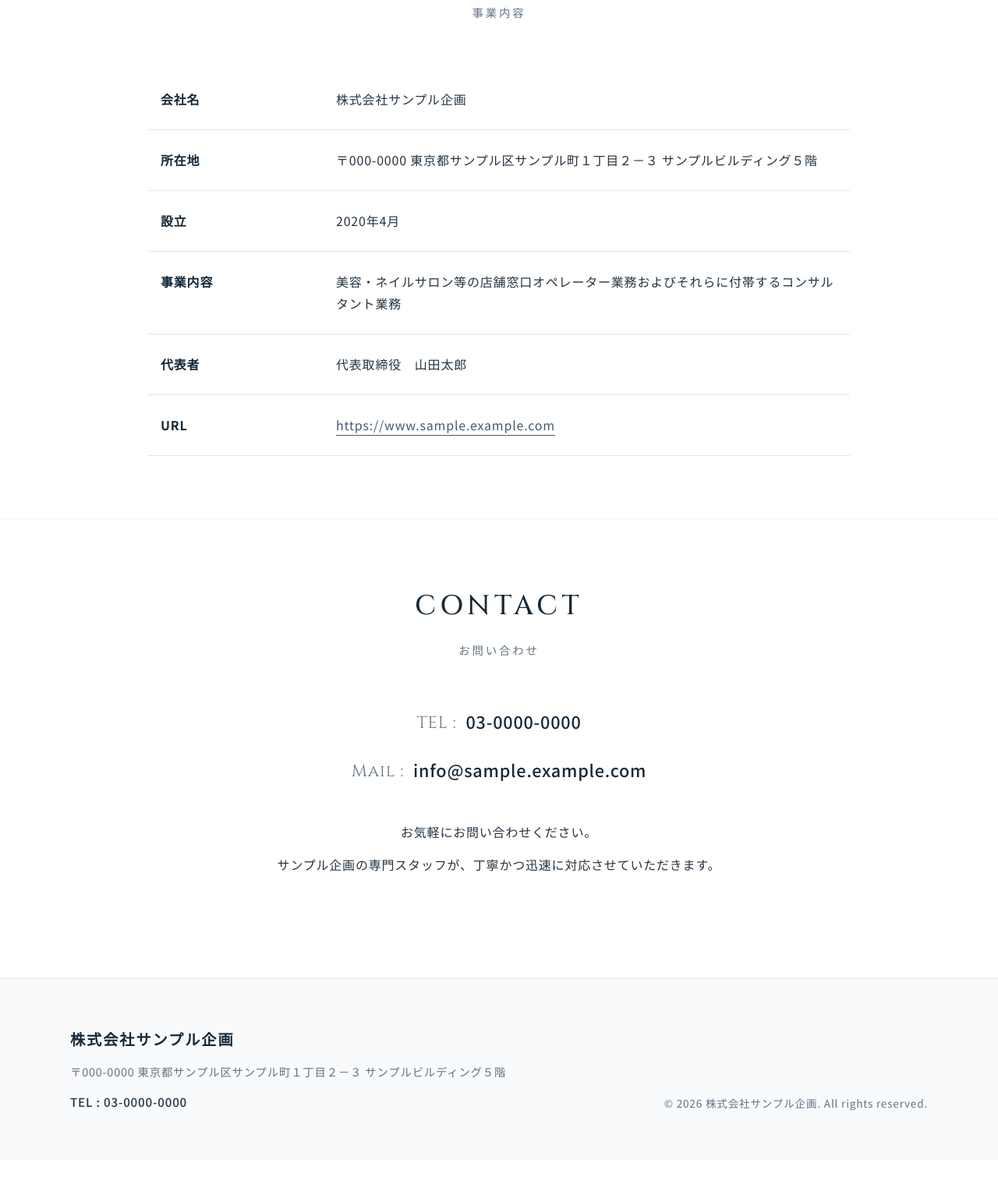
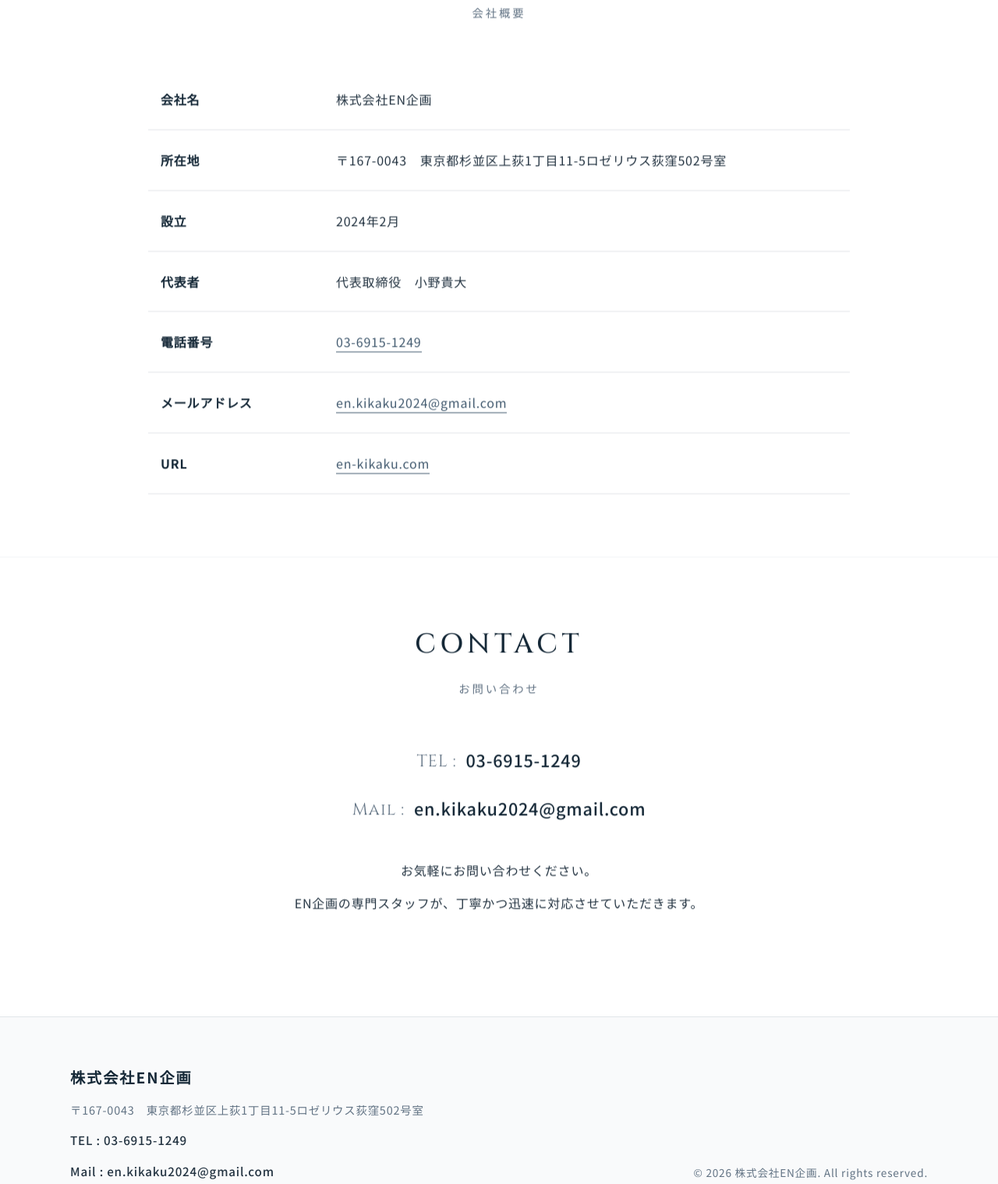
Before and after one commit to crestspa1-ops/enkikaku, a website built with Vite: page src/index.html in a window 1280 px wide. Shown: the part 787-2306 px from the top of the page at 78% size. Before the commit the page ends 2275 px from the top, so only its background shows below. Built offline with nearby package versions, Linux system fonts and the light colour scheme.

Commit message:
内容変更

```diff
--- a/src/css/style.css
+++ b/src/css/style.css
@@ -447,7 +447,8 @@ body {
   color: var(--text-muted);
 }
 
-.footer-tel {
+.footer-tel,
+.footer-mail {
   font-size: 0.95rem;
   color: var(--text-main);
   font-weight: 500;
--- a/src/index.html
+++ b/src/index.html
@@ -3,8 +3,8 @@
 <head>
   <meta charset="UTF-8">
   <meta name="viewport" content="width=device-width, initial-scale=1.0">
-  <title>株式会社サンプル企画 | Mission & Vision</title>
-  <meta name="description" content="株式会社サンプル企画のオフィシャルサイト。人と人との繋がりを通じて豊かな価値を創造し、社会から信頼される存在であり続けます。">
+  <title>株式会社EN企画 | Mission & Vision</title>
+  <meta name="description" content="株式会社EN企画のオフィシャルサイト。人と人との繋がりを通じて豊かな価値を創造し、社会から信頼される存在であり続けます。">
 
   <!-- Preconnect for Google Fonts -->
   <link rel="preconnect" href="https://fonts.googleapis.com">
@@ -20,7 +20,7 @@
   <!-- Header -->
   <header class="site-header">
     <div class="header-container">
-      <h1 class="logo"><a href="#">株式会社サンプル企画</a></h1>
+      <h1 class="logo"><a href="#">株式会社EN企画</a></h1>
       <nav class="nav-menu" id="js-nav-menu">
         <ul class="nav-list">
           <li class="nav-item"><a href="#mission" class="nav-link">Mission & Vision</a></li>
@@ -73,7 +73,7 @@
       <div class="container">
         <div class="section-header">
           <h2 class="section-title">Corporate Overview</h2>
-          <p class="section-subtitle">事業内容</p>
+          <p class="section-subtitle">会社概要</p>
         </div>
 
         <div class="table-wrapper">
@@ -81,27 +81,31 @@
             <tbody>
               <tr>
                 <th>会社名</th>
-                <td>株式会社サンプル企画</td>
+                <td>株式会社EN企画</td>
               </tr>
               <tr>
                 <th>所在地</th>
-                <td>〒000-0000 東京都サンプル区サンプル町１丁目２－３ サンプルビルディング５階</td>
+                <td>〒167-0043　東京都杉並区上荻1丁目11-5ロゼリウス荻窪502号室</td>
               </tr>
               <tr>
                 <th>設立</th>
-                <td>2020年4月</td>
-              </tr>
-              <tr>
-                <th>事業内容</th>
-                <td>美容・ネイルサロン等の店舗窓口オペレーター業務およびそれらに付帯するコンサルタント業務</td>
+                <td>2024年2月</td>
               </tr>
               <tr>
                 <th>代表者</th>
-                <td>代表取締役　山田太郎</td>
+                <td>代表取締役　小野貴大</td>
+              </tr>
+              <tr>
+                <th>電話番号</th>
+                <td><a href="tel:03-6915-1249" class="text-link">03-6915-1249</a></td>
+              </tr>
+              <tr>
+                <th>メールアドレス</th>
+                <td><a href="mailto:en.kikaku2024@gmail.com" class="text-link">en.kikaku2024@gmail.com</a></td>
               </tr>
               <tr>
                 <th>URL</th>
-                <td><a href="https://www.sample.example.com" target="_blank" rel="noopener" class="text-link">https://www.sample.example.com</a></td>
+                <td><a href="https://en-kikaku.com" target="_blank" rel="noopener" class="text-link">en-kikaku.com</a></td>
               </tr>
             </tbody>
           </table>
@@ -121,16 +125,16 @@
           <div class="contact-details">
             <p class="contact-item">
               <span class="label">TEL :</span>
-              <a href="tel:03-0000-0000" class="contact-link">03-0000-0000</a>
+              <a href="tel:03-6915-1249" class="contact-link">03-6915-1249</a>
             </p>
             <p class="contact-item">
               <span class="label">Mail :</span>
-              <a href="mailto:info@sample.example.com" class="contact-link">info@sample.example.com</a>
+              <a href="mailto:en.kikaku2024@gmail.com" class="contact-link">en.kikaku2024@gmail.com</a>
             </p>
           </div>
           <div class="contact-message">
             <p>お気軽にお問い合わせください。</p>
-            <p>サンプル企画の専門スタッフが、丁寧かつ迅速に対応させていただきます。</p>
+            <p>EN企画の専門スタッフが、丁寧かつ迅速に対応させていただきます。</p>
           </div>
         </div>
       </div>
@@ -142,12 +146,13 @@
   <footer class="site-footer">
     <div class="footer-container">
       <div class="footer-info">
-        <h2 class="footer-company">株式会社サンプル企画</h2>
-        <p class="footer-address">〒000-0000 東京都サンプル区サンプル町１丁目２－３ サンプルビルディング５階</p>
-        <p class="footer-tel">TEL : <a href="tel:03-0000-0000" class="footer-link">03-0000-0000</a></p>
+        <h2 class="footer-company">株式会社EN企画</h2>
+        <p class="footer-address">〒167-0043　東京都杉並区上荻1丁目11-5ロゼリウス荻窪502号室</p>
+        <p class="footer-tel">TEL : <a href="tel:03-6915-1249" class="footer-link">03-6915-1249</a></p>
+        <p class="footer-mail">Mail : <a href="mailto:en.kikaku2024@gmail.com" class="footer-link">en.kikaku2024@gmail.com</a></p>
       </div>
       <div class="footer-copyright">
-        <p>&copy; 2026 株式会社サンプル企画. All rights reserved.</p>
+        <p>&copy; 2026 株式会社EN企画. All rights reserved.</p>
       </div>
     </div>
   </footer>
```
Also changed, not shown: .github/workflows/deploy.yml (deleted).
